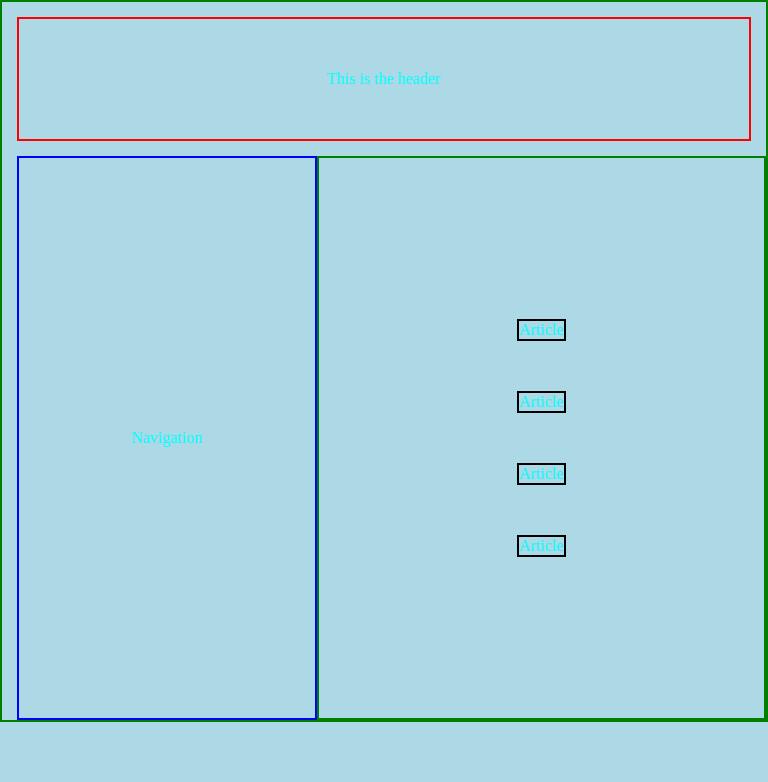
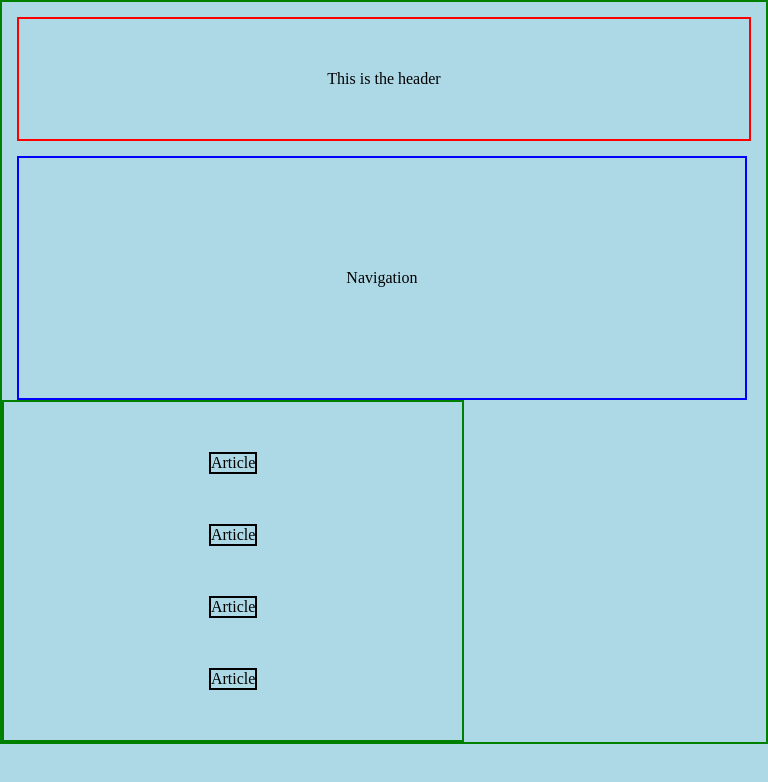
Before and after one commit to Zain-Ashfaq/flexbox-challenge-1, a plain HTML site: page index.html in a window 768 px wide. Drawn offline with Linux system fonts and the light colour scheme.

Commit message:
Made va flex-direction row for tablet screen sizes

```diff
--- a/style.css
+++ b/style.css
@@ -50,7 +50,18 @@ nav {
 }
 
 @media screen and (min-device-width: 768px) and (max-device-width: 1023px) {
-  body {
-    color: aqua;
+  .main-container {
+    display: flex;
+    flex-direction: column;
+  }
+  nav {
+    display: flex;
+    flex-direction: row;
+    align-items: center;
+    justify-content: center;
+    border: solid blue 2px;
+    width: 95%;
+    height: 30vh;
+    margin-left: 15px;
   }
 }
```
